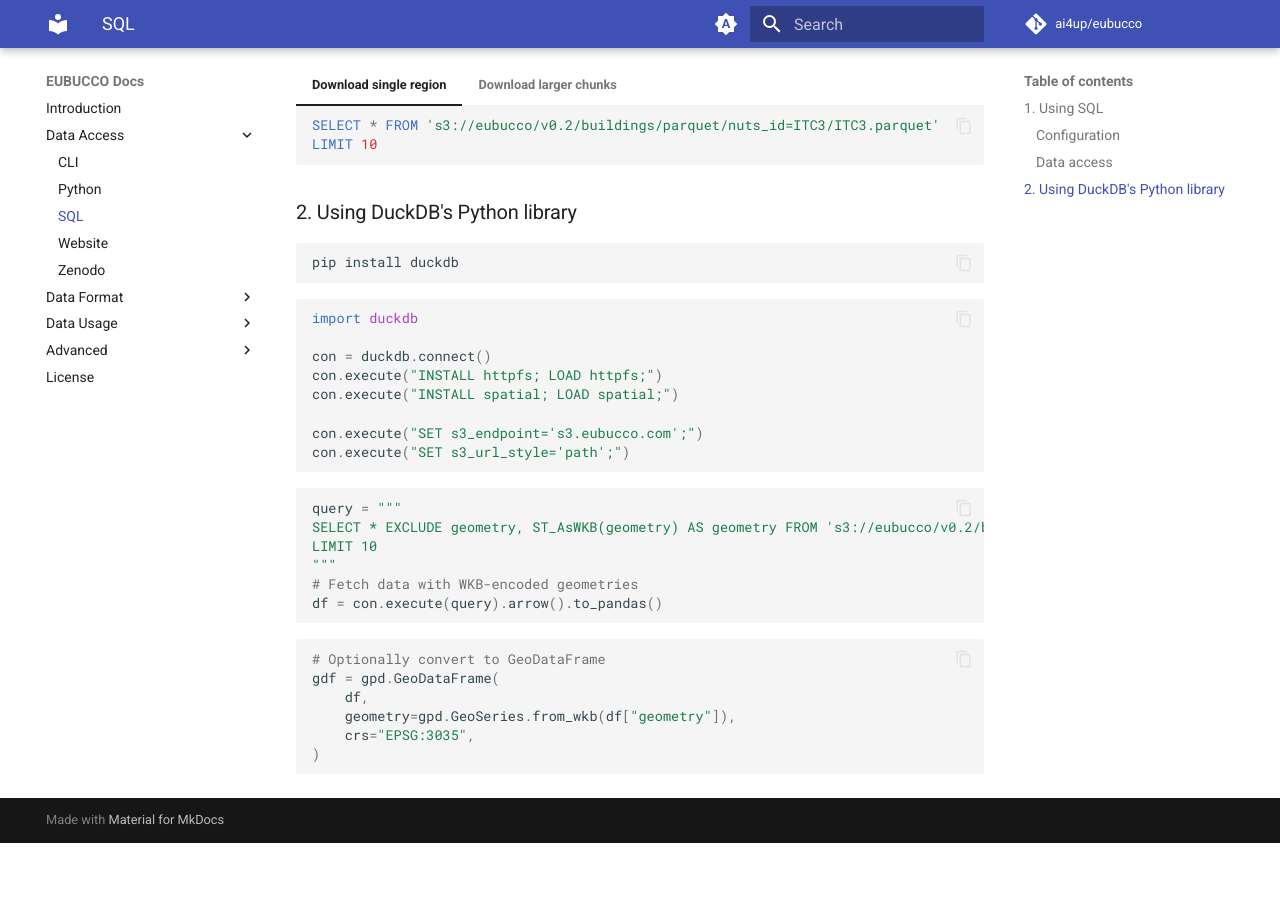
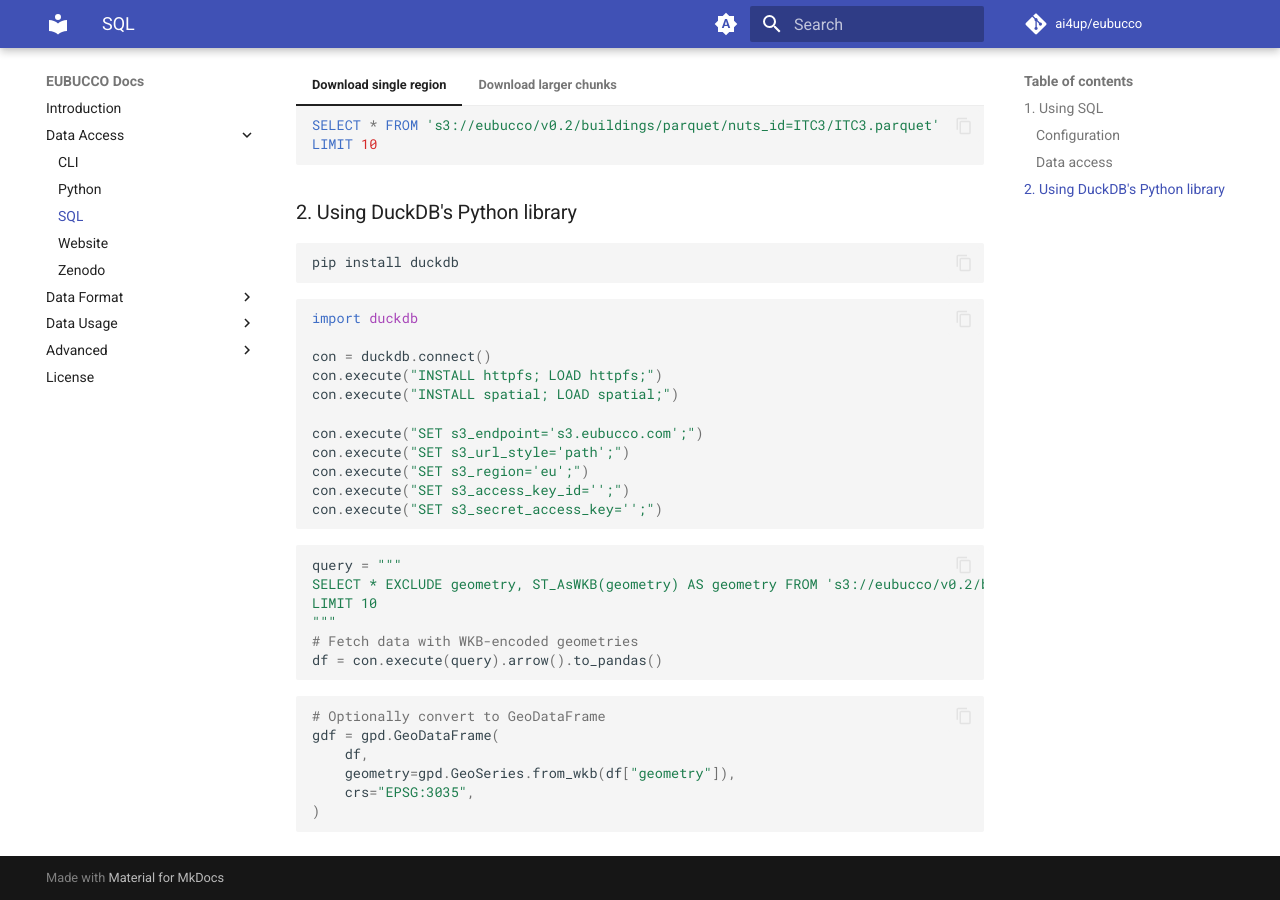
Before and after one commit to ai4up/eubucco.com, an MkDocs documentation site: the page built from docs/data-access/sql.md, in a window 1280 px wide and 900 px high, scrolled down 560 px. Built offline with MkDocs 1.6.1 and Material for MkDocs 9.7.7, drawn with Linux system fonts in a browser that asks for light colours; comment, search, counter and statistics services are not loaded; the version menu is left out; before the commit the page ends 1403 px from its top, so only the background shows below that.

Commit message:
Explicitely set env vars for Python DuckDB data access
For public/anonymous access an access key and secret are not required.
However, the duckdb Python library might complain when they are not set.
Similarly, a dummy region is needed, too.

````diff
--- a/docs/data-access/sql.md
+++ b/docs/data-access/sql.md
@@ -53,6 +53,9 @@
 
 con.execute("SET s3_endpoint='s3.eubucco.com';")
 con.execute("SET s3_url_style='path';")
+con.execute("SET s3_region='eu';")
+con.execute("SET s3_access_key_id='';")
+con.execute("SET s3_secret_access_key='';")
 ```
 
 
````
